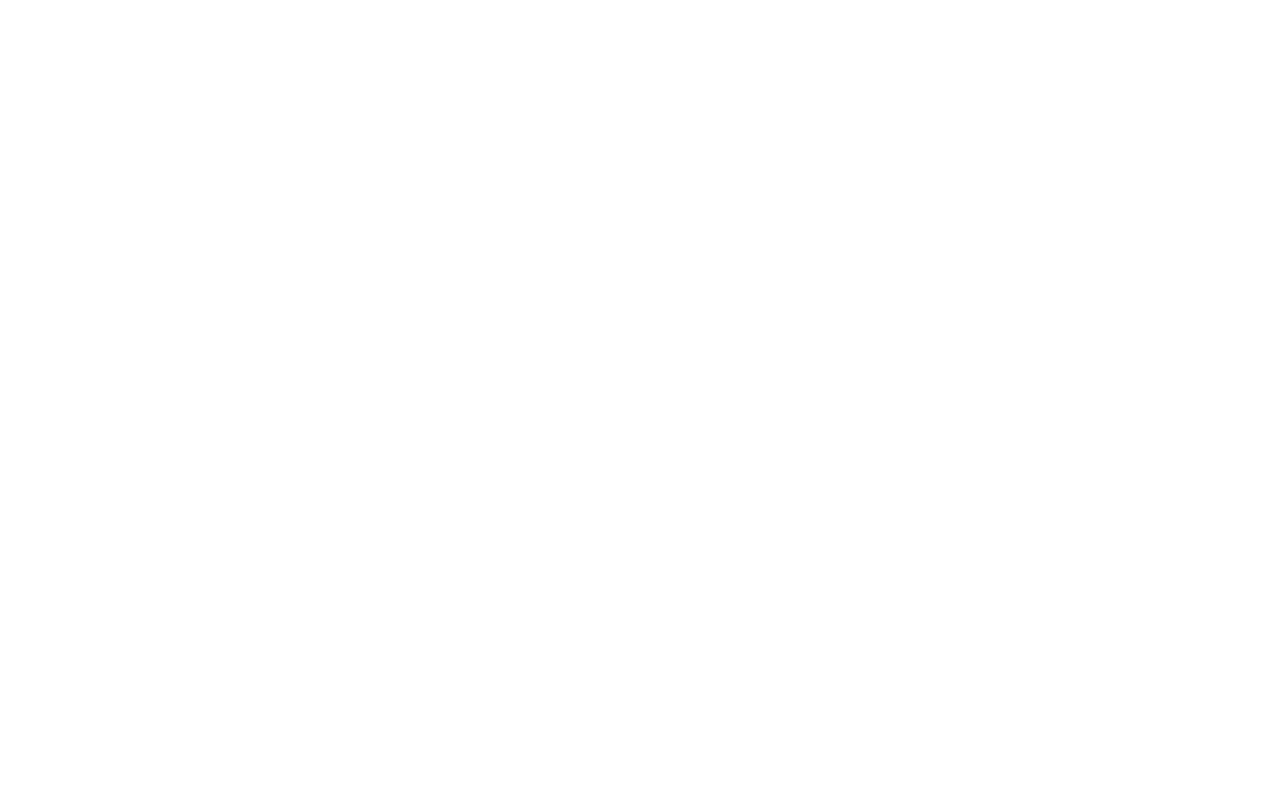
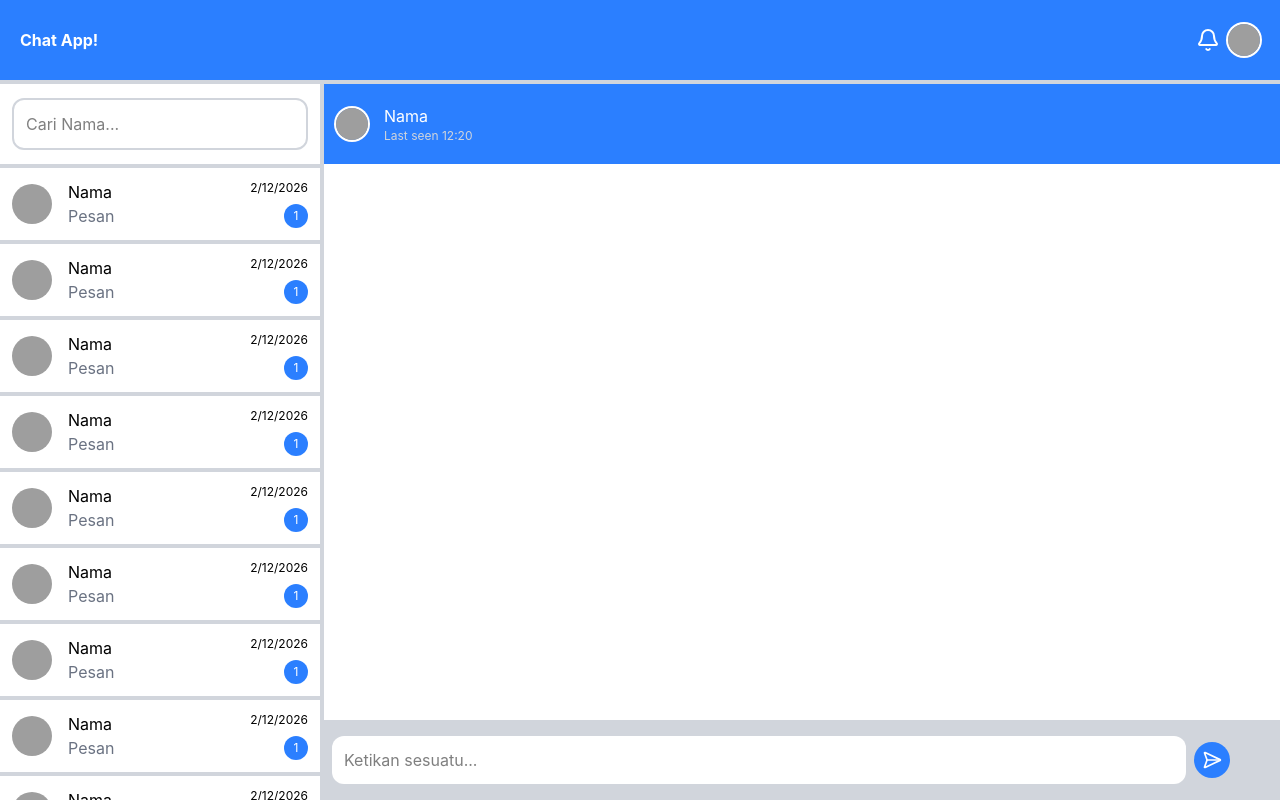
Before and after one commit to RAMDHAN-MQ/react-chat-app, a React (Vite) app in the folder frontend/: page /chat in a window 1280 px wide. Built offline with nearby package versions, Linux system fonts and the light colour scheme; grey boxes are pictures that could not be loaded.

Commit message:
add: chat page

```diff
--- a/frontend/src/components/layout/ChatLayout.jsx
+++ b/frontend/src/components/layout/ChatLayout.jsx
@@ -1,7 +1,9 @@
+import { Outlet } from "react-router-dom";
+
 export default function ChatLayout() {
   return (
-    <div className="flex">
-
+    <div className="">
+      <Outlet />
     </div>
-  )
+  );
 }
--- /dev/null
+++ b/frontend/src/components/ui/Card/CardChat.jsx
@@ -0,0 +1,28 @@
+export default function CardChat({ img, nama, pesan, jam, jumlahPesan }) {
+  return (
+    <div className="flex items-center justify-between w-full p-3 bg-white hover:bg-gray-100">
+      <div className="flex items-center gap-4">
+        <button className="flex items-center rounded-full overflow-hidden">
+          <img
+            src="https://picsum.photos/200"
+            alt="foto profile"
+            className="size-10"
+          />
+        </button>
+
+        <div className="flex flex-col justify-between h-full">
+          <p className="text-black">Nama</p>
+          <p className="text-gray-500">Pesan</p>
+        </div>
+      </div>
+      <div className="flex flex-col justify-between h-full">
+        <p className="text-xs">2/12/2026</p>
+        <div className="flex justify-end">
+          <span className="bg-blue-500 text-white text-xs flex justify-center items-center rounded-full size-6">
+            1
+          </span>
+        </div>
+      </div>
+    </div>
+  );
+}
--- a/frontend/src/main.jsx
+++ b/frontend/src/main.jsx
@@ -6,6 +6,7 @@ import { BrowserRouter, Routes, Route } from "react-router-dom";
 import AuthLayout from "./components/layout/AuthLayout.jsx";
 import LoginPage from "./pages/Auth/LoginPage.jsx";
 import RegisterPage from "./pages/Auth/RegisterPage.jsx";
+import ChatPage from "./pages/Chat/ChatPage.jsx";
 
 createRoot(document.getElementById("root")).render(
   <StrictMode>
@@ -16,7 +17,9 @@ createRoot(document.getElementById("root")).render(
           <Route path="register" element={<RegisterPage />} />
         </Route>
 
-        <Route path="/chat" element={<ChatLayout />}></Route>
+        <Route path="/chat" element={<ChatLayout />}>
+          <Route index element={<ChatPage />} />
+        </Route>
       </Routes>
     </BrowserRouter>
   </StrictMode>,
--- /dev/null
+++ b/frontend/src/pages/Chat/ChatPage.jsx
@@ -0,0 +1,89 @@
+import { Bell, SendHorizontal } from "lucide-react";
+import CardChat from "../../components/ui/Card/CardChat";
+
+export default function ChatPage() {
+  return (
+    <>
+      <nav className="bg-blue-500 p-5 flex justify-between items-center min-h-[10vh]">
+        <div className="font-bold text-white" aria-label="logo">
+          Chat App!
+        </div>
+        <div className="flex items-center gap-2">
+          <button className="text-white">
+            <Bell />
+          </button>
+          <button className="flex items-center rounded-full overflow-hidden ring ring-white ring-offset-1">
+            <img
+              src="https://picsum.photos/200"
+              alt="foto profile"
+              className="size-8"
+            />
+          </button>
+        </div>
+      </nav>
+
+      <div className="h-[90vh] w-full flex overflow-hidden">
+        <div className="w-3/12 bg-gray-300">
+          <div className="p-3 bg-white my-1 flex justify-center items-center min-h-[10vh]">
+            <input
+              type="text"
+              placeholder="Cari Nama..."
+              className="p-3 bg-white border-2 border-gray-300 w-full rounded-xl"
+            />
+          </div>
+          <div className="flex flex-col gap-1 h-full overflow-scroll">
+            <CardChat />
+            <CardChat />
+            <CardChat />
+            <CardChat />
+            <CardChat />
+            <CardChat />
+            <CardChat />
+            <CardChat />
+            <CardChat />
+            <CardChat />
+            <CardChat />
+          </div>
+        </div>
+
+        <div className="w-9/12 bg-gray-300 pt-1 pl-1">
+          <div className="h-full flex flex-col justify-between">
+            <div className="p-3 bg-blue-500 flex justify-between items-center min-h-[10vh]">
+              <div className="flex items-center gap-4">
+                <button className="flex items-center rounded-full overflow-hidden ring ring-white ring-offset-1">
+                  <img
+                    src="https://picsum.photos/200"
+                    alt="foto profile"
+                    className="size-8"
+                  />
+                </button>
+                <div className="flex flex-col">
+                  <span className="text-white">Nama</span>
+                  <span className="text-gray-300 text-xs">Last seen 12:20</span>
+                </div>
+              </div>
+            </div>
+
+            <div className="flex-1 overflow-scroll bg-white p-3"></div>
+
+            <div className="bg-gray-300 min-h-[10vh] px-2 py-4 flex items-center">
+              <div className="w-11/12 h-full">
+                <input
+                  type="text"
+                  placeholder="Ketikan sesuatu..."
+                  className="bg-white h-full w-full px-3 rounded-xl"
+                />
+              </div>
+
+              <div className="w-1/12 h-full ml-2 flex items-center">
+                <button className="bg-blue-500 text-white p-2 rounded-full">
+                  <SendHorizontal size={20} />
+                </button>
+              </div>
+            </div>
+          </div>
+        </div>
+      </div>
+    </>
+  );
+}
```
